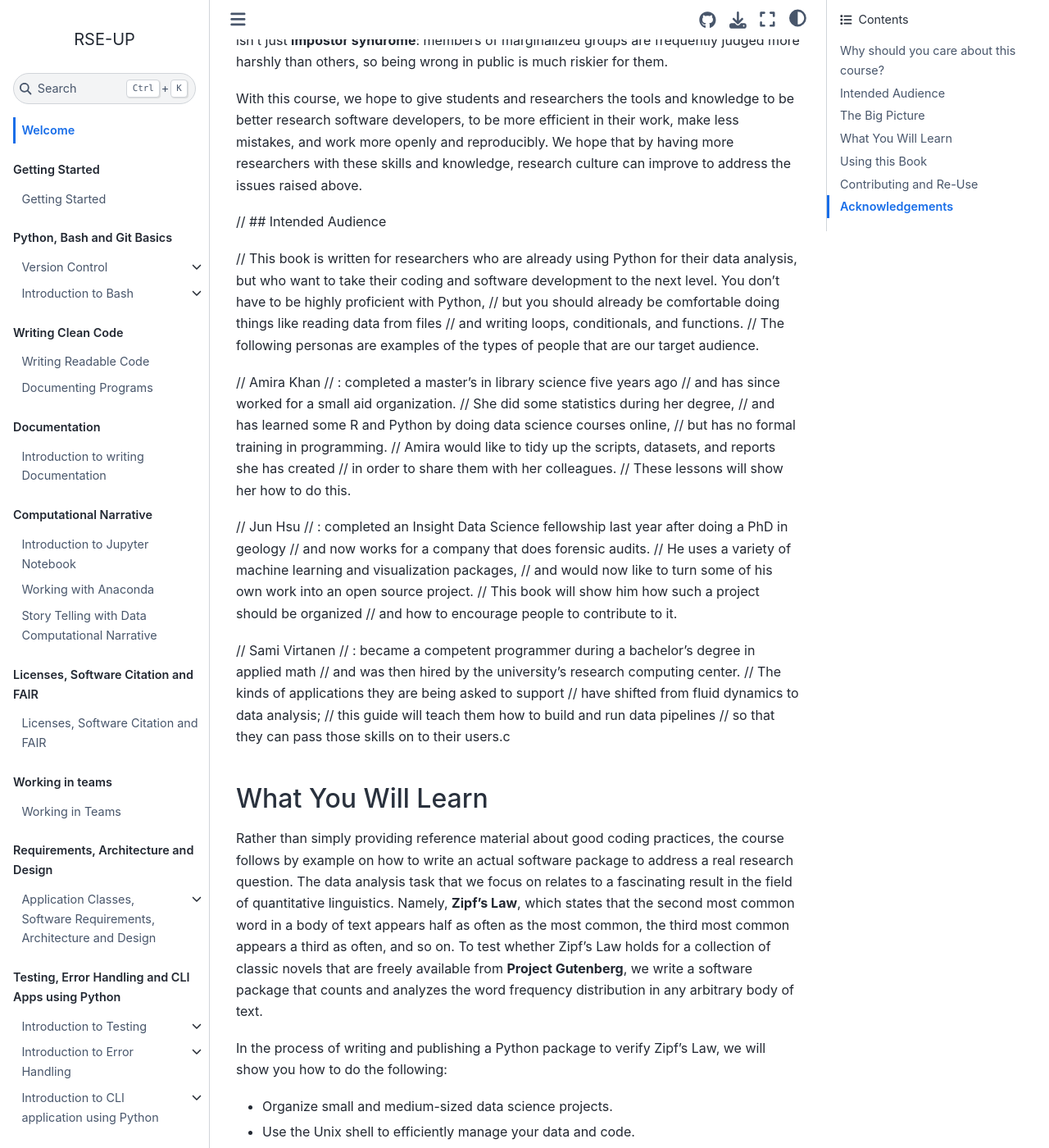
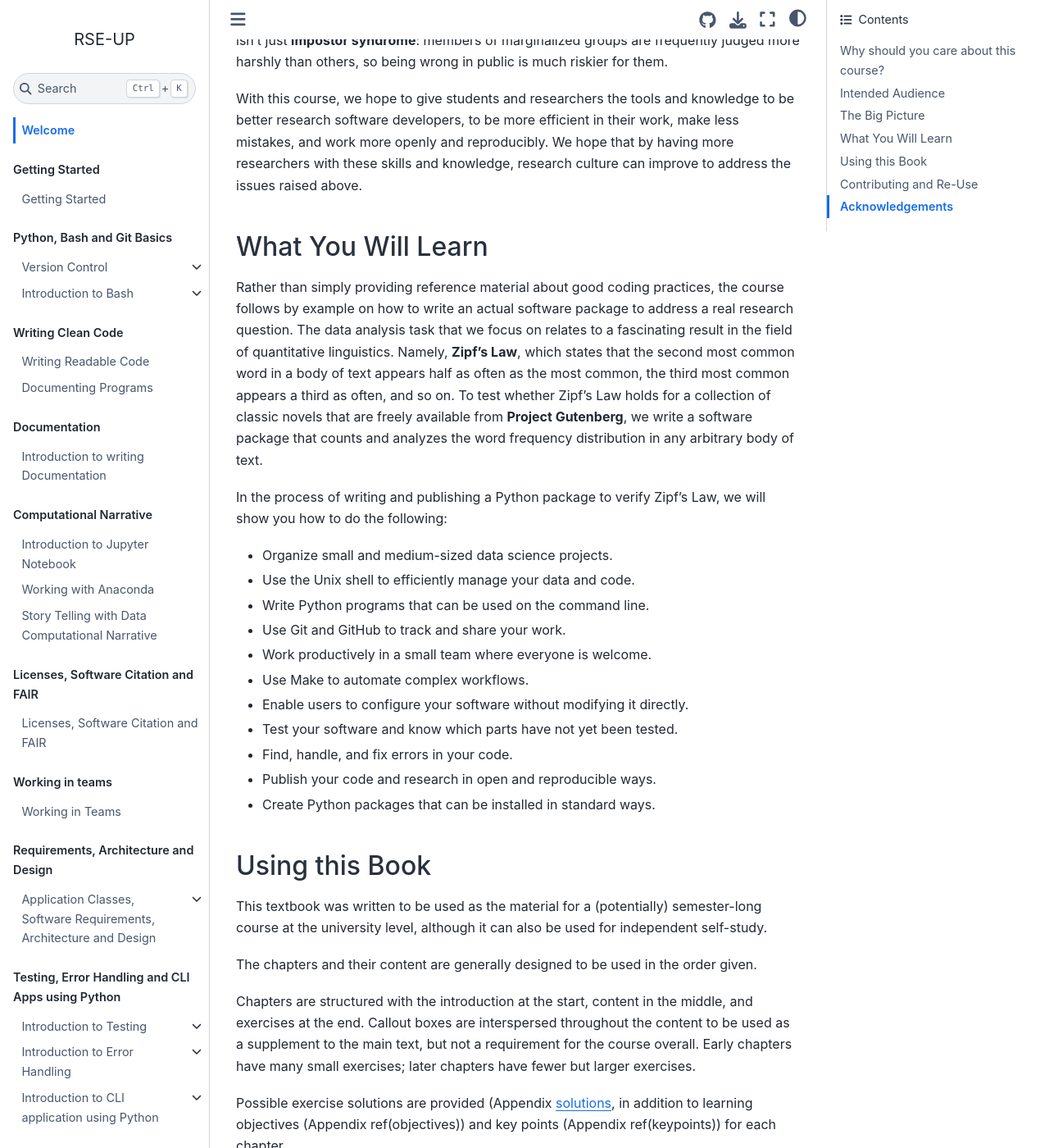
Before and after one commit to Software-Engineering-Group-UP/RSE-UP, a Jupyter Book: the page built from chapters/welcome.md, in a window 1280 px wide and 1400 px high, scrolled down 2231 px. Shown: the whole window at 82% size. Built offline with Jupyter Book 1.0.4 settings and Sphinx 7.4.7 and the Sphinx Book theme 1.1.4, drawn with Linux system fonts in a browser that asks for light colours; pages that are not in the unit, such as notebooks, are missing from menus; cross-references to code outside the pages are shown as plain code; some of the changed text lies outside the part shown.

Commit message:
fixed formatting

```diff
--- a/chapters/welcome.md
+++ b/chapters/welcome.md
@@ -83,7 +83,7 @@ We hope that by having more researchers with these skills and knowledge,
 research culture can improve to address the issues raised above.
 
 
-// ## Intended Audience
+<!-- // ## Intended Audience
 
 // This book is written for researchers who are already using Python for their data analysis, but who want to take their coding and software development to the next level. You don't have to be highly proficient with Python,
 // but you should already be comfortable doing things like reading data from files
@@ -114,7 +114,7 @@ research culture can improve to address the issues raised above.
 //     The kinds of applications they are being asked to support
 //     have shifted from fluid dynamics to data analysis;
 //     this guide will teach them how to build and run data pipelines
-//     so that they can pass those skills on to their users.c
+//     so that they can pass those skills on to their users. -->
 
 ## What You Will Learn
 
@@ -142,17 +142,16 @@ we will show you how to do the following:
 ## Using this Book
 
 This textbook was written to be used as the material for a (potentially) semester-long course at the university level, although it can also be used for independent self-study.
-// Participatory live-coding is the anticipated style for teaching the material,
-// rather than lectures simply talking about the code presented {cite:p}`Brow2018, Wils2018`.
+<!-- // Participatory live-coding is the anticipated style for teaching the material,
+// rather than lectures simply talking about the code presented {cite:p}`Brow2018, Wils2018`. -->
 The chapters and their content are generally designed to be used in the order given.
 
 Chapters are structured with the introduction at the start, content in the middle, and exercises at the end. Callout boxes are interspersed throughout the content to be used as a supplement to the main text, but not a requirement for the course overall.
 Early chapters have many small exercises; later chapters have fewer but larger exercises.
-// In order to break up long periods of live-coding while teaching,
-// it may be preferable to stop and complete some of the exercises at key points throughout the chapter, rather than waiting until the end.
+<!-- // In order to break up long periods of live-coding while teaching,
+// it may be preferable to stop and complete some of the exercises at key points throughout the chapter, rather than waiting until the end. -->
 
-Possible exercise solutions are provided (Appendix [solutions](https://software-engineering-group-up.github.io/RSE-UP/chapters/solutions.html).
-\\, in addition to learning objectives (Appendix ref(objectives)) and key points (Appendix ref(keypoints)) for each chapter.
+Possible exercise solutions are provided (Appendix [solutions](https://software-engineering-group-up.github.io/RSE-UP/chapters/solutions.html), in addition to learning objectives (Appendix ref(objectives)) and key points (Appendix ref(keypoints)) for each chapter.
 
 ## Contributing and Re-Use
 
```
